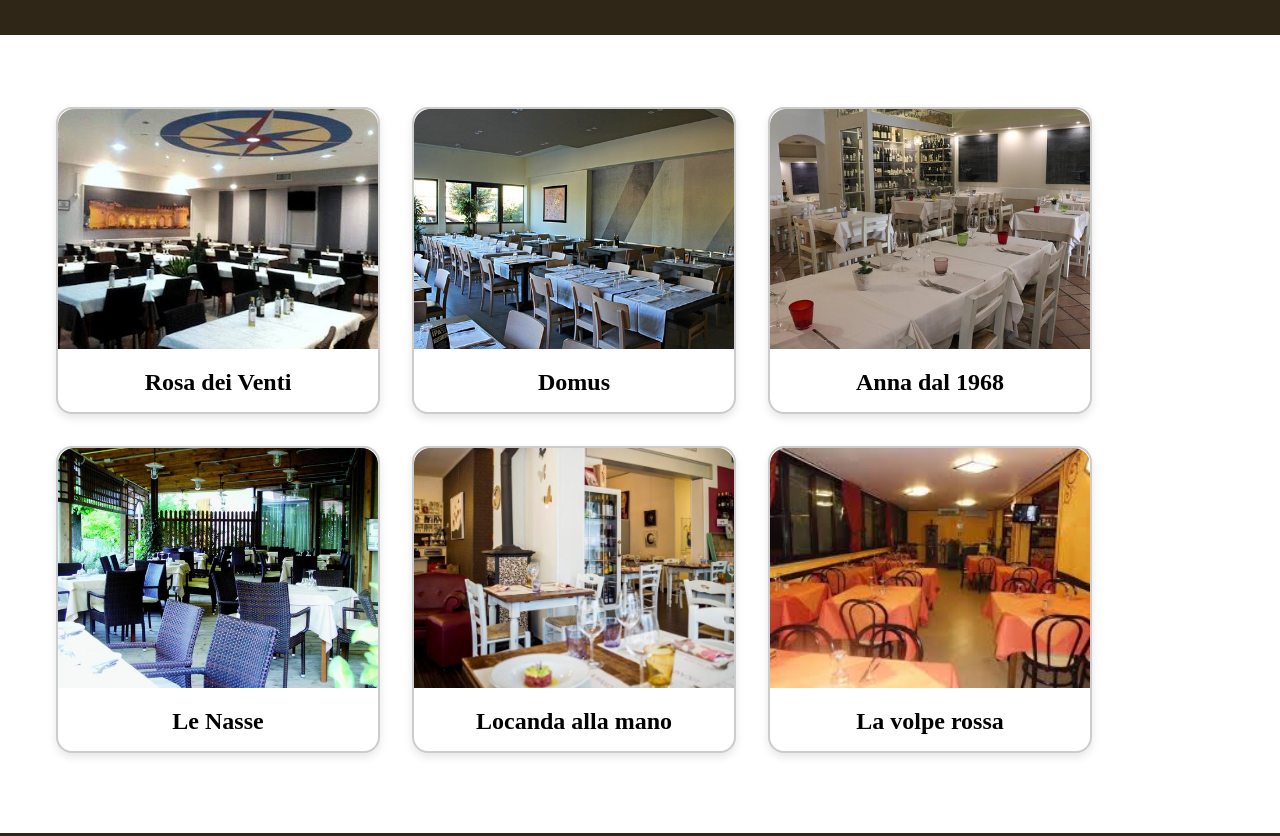
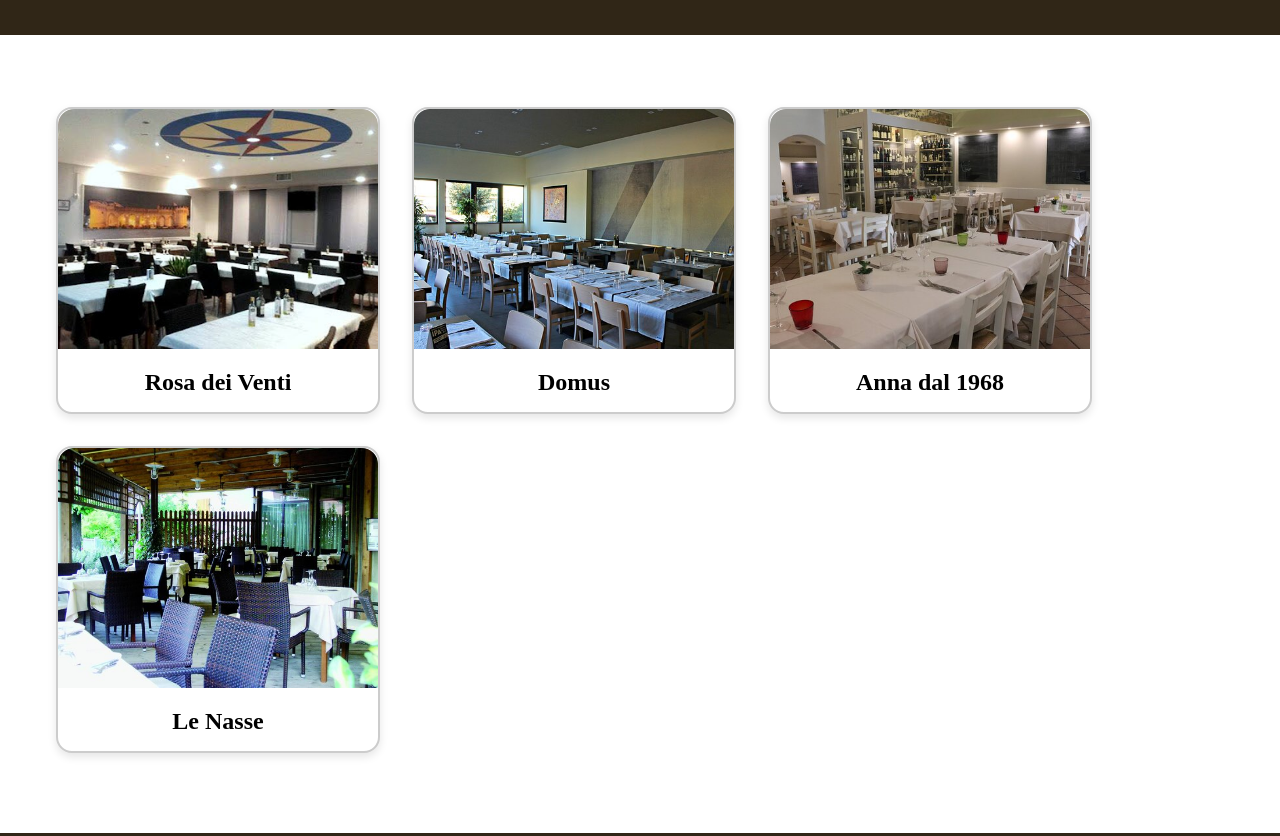
Before and after one commit to Project-Work-PCTO/Project-Work, a plain HTML site: page index.html in a window 1280 px wide. Shown: the part 116-952 px from the top of the page. Drawn offline with Linux system fonts and the light colour scheme.

Commit message:
Update index.html

```diff
--- a/index.html
+++ b/index.html
@@ -41,18 +41,6 @@
                     <h2>Le Nasse</h2>
                 </a>
             </div>
-            <div class="restaurant-card">
-                <a href="locanda-alla-mano.html">
-                    <img src="foto/locanda-alla-mano.jpg" alt="Locanda alla mano">
-                    <h2>Locanda alla mano</h2>
-                </a>
-            </div>
-            <div class="restaurant-card">
-                <a href="la-volpe-rossa.html">
-                    <img src="foto/la-volpe-rossa.jpeg" alt="Locanda alla mano">
-                    <h2>La volpe rossa</h2>
-                </a>
-            </div>
         </div>
     </main>
 
```
